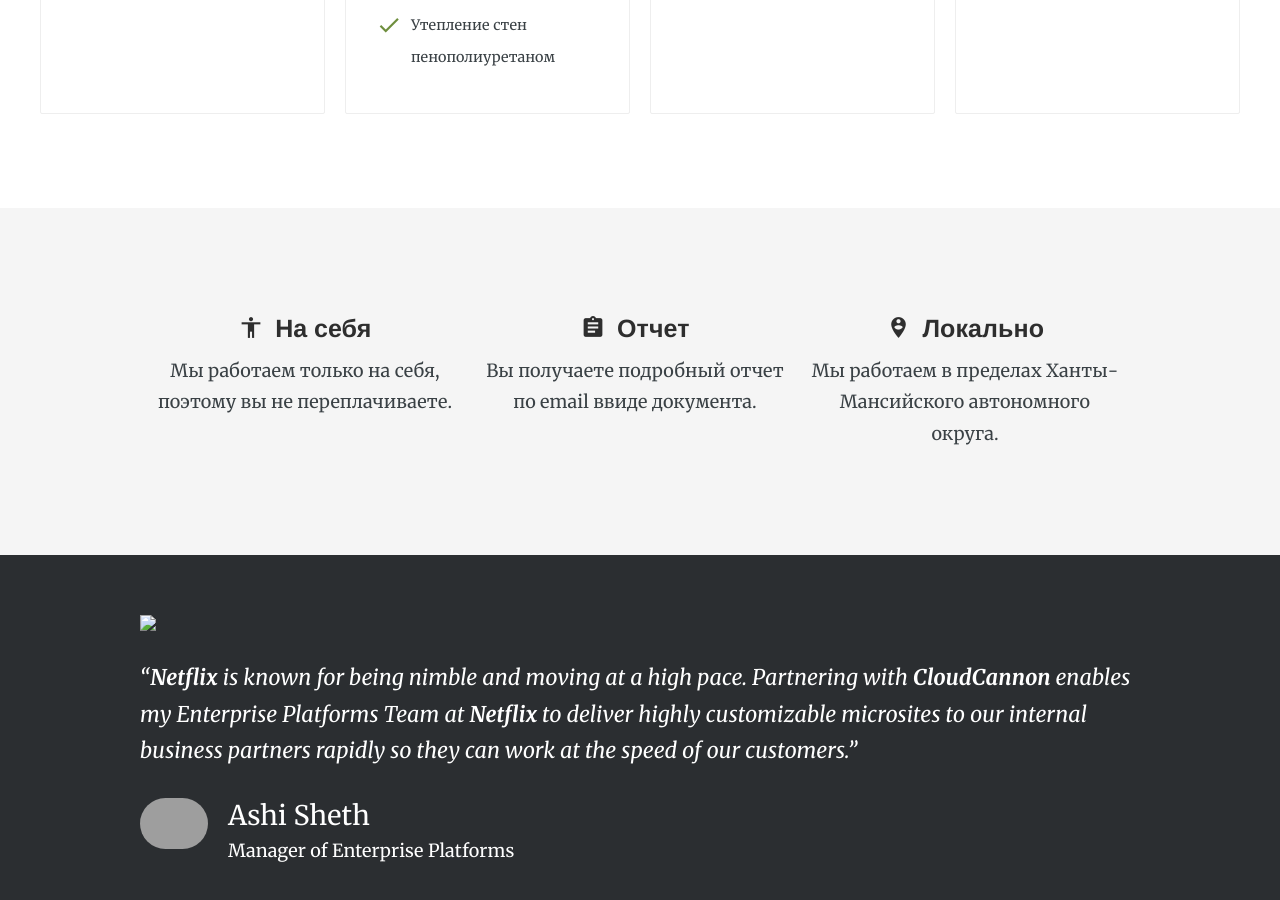
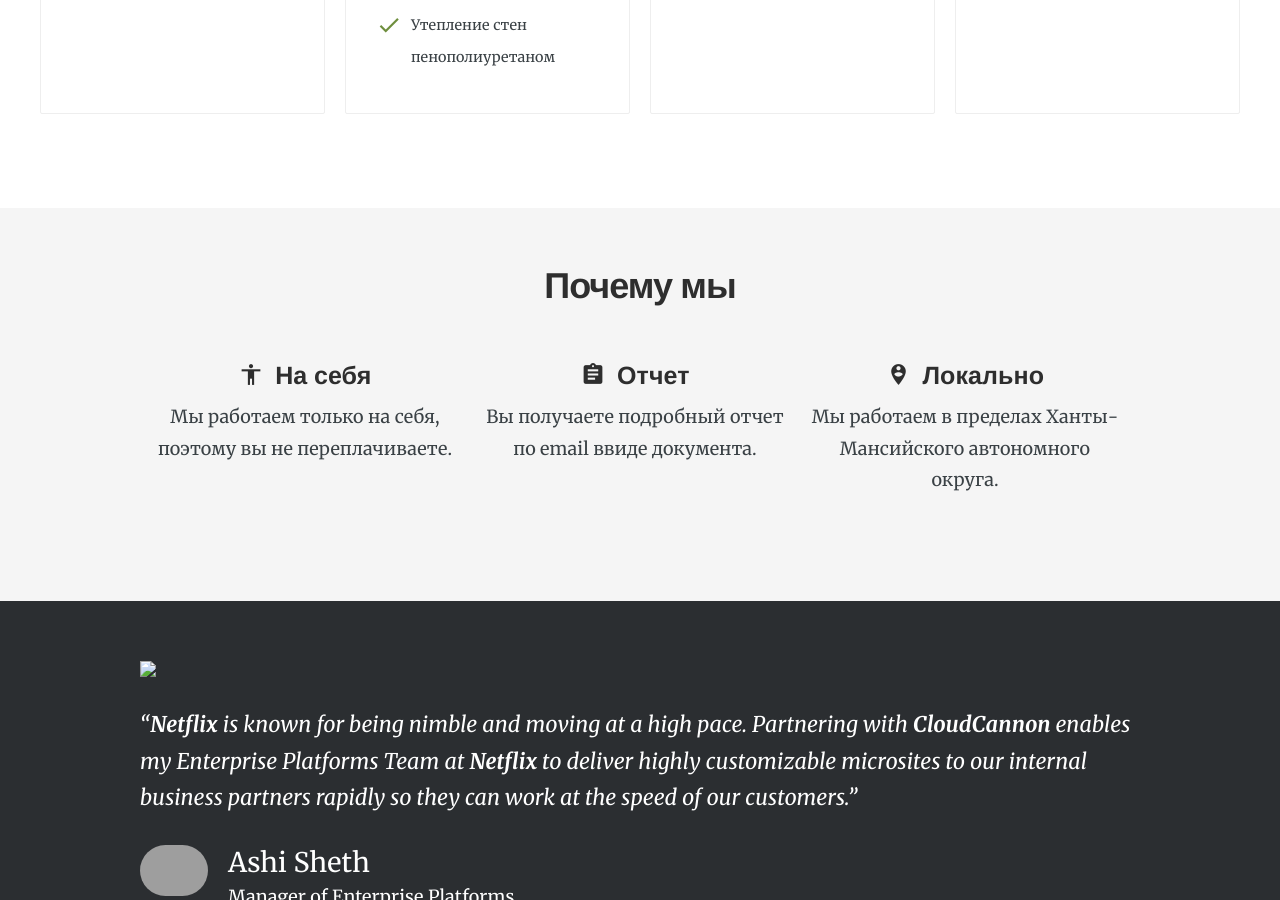
Before and after one commit to RakhimyanTim/alpenprom.github.io, a Jekyll site: the page built from pages/index.html, in a window 1280 px wide and 900 px high, scrolled down 3074 px. Built offline with Jekyll 4.4.1, drawn with Linux system fonts in a browser that asks for light colours; nearby versions of some CDN libraries.

Commit message:
Update index.html

```diff
--- a/pages/index.html
+++ b/pages/index.html
@@ -41,6 +41,7 @@
 
 <section style="background: #f5f5f5" id="whywe">
 	<div class="container">
+		<h2 style="text-align: center;">Почему мы</h2>
 		<div class="other-features">
 			<div class="col-1-3">
 				<h4 style="text-align: center;"><i class="material-icons">accessibility</i> На себя</h4>
```
